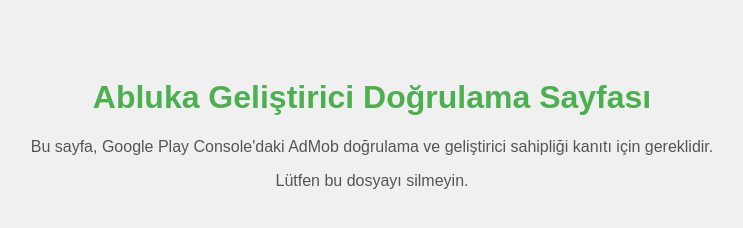
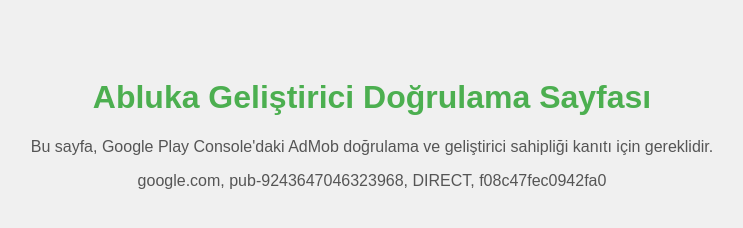
Before and after one commit to FebaGames/abluka-app-ads-txt, a plain HTML site: page index.html in a window 1280 px wide. Shown: the whole page, without its empty margins (268-1011 px from the left). Drawn offline with Linux system fonts and the light colour scheme.

Commit message:
Update index.html

```diff
--- a/index.html
+++ b/index.html
@@ -18,6 +18,6 @@ p { color: #555; }
 <body>
     <h1>Abluka Geliştirici Doğrulama Sayfası</h1>
     <p>Bu sayfa, Google Play Console'daki AdMob doğrulama ve geliştirici sahipliği kanıtı için gereklidir.</p>
-    <p>Lütfen bu dosyayı silmeyin.</p>
+    <p>google.com, pub-9243647046323968, DIRECT, f08c47fec0942fa0</p>
 </body>
 </html>
```
